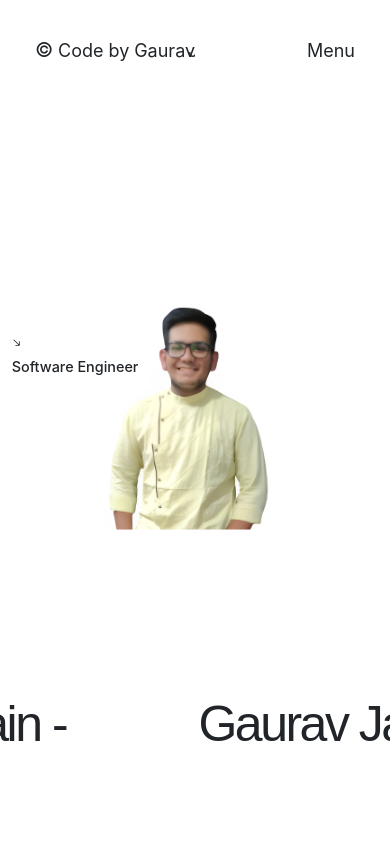
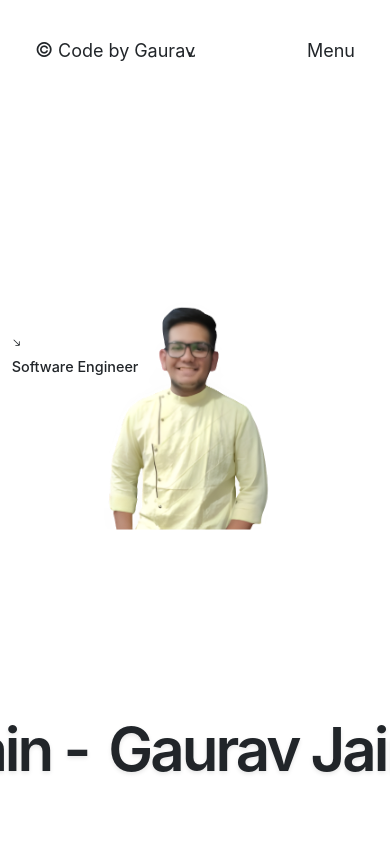
Before and after one commit to gauravjain0377/Portfolio, a Next.js app: page / in a window 390 px wide. Shown: the top 844 px of the page. Built offline with nearby package versions, Linux system fonts and the light colour scheme.

Commit message:
updated the hero section

```diff
--- a/components/hero/heroStyle.module.scss
+++ b/components/hero/heroStyle.module.scss
@@ -26,7 +26,7 @@
   top: calc(100vh - 300px);
   left: 0;
   width: 100%;
-  overflow: hidden;
+  overflow: visible; /* Change from hidden to visible */
 }
 
 .slider {
@@ -37,22 +37,22 @@
 }
 
 .slider p {
-  font-family: sans-serif;
-  position: relative;
-  margin: 0px;
+  font-size: 120px;
+  font-weight: 600;
   color: var(--text-primary);
-  font-size: 230px;
-  font-weight: 500;
-  padding-right: 50px;
-  transition: color 0.3s ease;
-  line-height: 0.8;
-  white-space: nowrap;
+  padding-right: 25px;
   letter-spacing: -0.02em; /* Reduce letter spacing to prevent overlap */
 }
 
+.slider p:nth-of-type(1) {
+  position: relative; /* Change from absolute to relative */
+  left: 0;
+  margin-left: 0px;
+}
+
 .slider p:nth-of-type(2) {
-  position: absolute;
-  left: 100%;
+  position: relative; /* Change from absolute to relative */
+  left: 0;
   margin-left: 20px; /* Add space between the two text instances */
 }
 
@@ -754,3 +754,53 @@
     width: 98% !important;
   }
 }
+
+/* Mobile responsiveness for the slider text */
+@media (max-width: 820px) {
+  .slideContainer {
+    top: calc(100vh - 200px); /* Move lower on mobile */
+    overflow: visible !important;
+  }
+
+  .slider {
+    width: 100% !important;
+    overflow: visible !important;
+  }
+
+  .slider p {
+    font-size: 80px !important; /* Smaller font size for mobile */
+    font-weight: 600 !important;
+    color: var(--text-primary) !important;
+    padding-right: 15px !important;
+    /* Ensure text is visible */
+    position: relative !important;
+    left: 0 !important;
+    margin-left: 0 !important;
+    /* Add text shadow for better visibility */
+    text-shadow: 0 2px 4px rgba(0, 0, 0, 0.1) !important;
+  }
+
+  .slider p:nth-of-type(1) {
+    position: relative !important;
+    left: 0 !important;
+    margin-left: 0 !important;
+  }
+
+  .slider p:nth-of-type(2) {
+    position: relative !important;
+    left: 0 !important;
+    margin-left: 15px !important;
+  }
+}
+
+/* Additional mobile fixes for smaller screens */
+@media (max-width: 480px) {
+  .slider p {
+    font-size: 60px !important;
+    padding-right: 10px !important;
+  }
+
+  .slider p:nth-of-type(2) {
+    margin-left: 10px !important;
+  }
+}
--- a/components/project/childProject/style.module.scss
+++ b/components/project/childProject/style.module.scss
@@ -18,7 +18,6 @@
     }
   }
 }
-
 @media (max-width: 480px ) {
   .project{
     gap: 45px !important; /* Increased gap for better spacing */
--- a/components/project/style.module.scss
+++ b/components/project/style.module.scss
@@ -97,7 +97,7 @@
   .projects {
     padding-left: 30px !important;
     padding-right: 30px !important;
-    margin-top: 250px !important; /* Increased margin for better spacing */
+    margin-top: 200px !important; /* Increase margin to move projects down */
   }
 
   .body {
@@ -122,7 +122,7 @@
   .projects {
     padding-left: 20px !important;
     padding-right: 20px !important;
-    margin-top: 120px !important; /* Increased margin for better spacing */
+    margin-top: 50px !important;
   }
 
   .body {
--- a/components/sliderImages/SliderImages.jsx
+++ b/components/sliderImages/SliderImages.jsx
@@ -58,7 +58,6 @@ const SliderImages = () => {
         {slider1.map((pro, index) => {
           return (
             <div
-
               className={Styles.project}
               key={`sli_${index}`}
               style={{ backgroundColor: pro.color}}
@@ -68,17 +67,9 @@ const SliderImages = () => {
                   alt="ProjectImages"
                   fill={true}
                   src={`/images/${pro.src}`}
-                  sizes="(max-width: 768px) 100vw, (max-width: 480px) 50vw, 25vw"
+                  sizes="(max-width: 768px) 100vw, 25vw"
                   quality={90}
                   priority={index < 2}
-                  loading="lazy"
-                  onError={(e) => {
-                    console.error(`Failed to load image: ${pro.src}`);
-                    e.target.style.display = 'none';
-                  }}
-                  onLoad={() => {
-                    console.log(`Successfully loaded image: ${pro.src}`);
-                  }}
                 />
               </div>
             </div>
@@ -98,17 +89,9 @@ const SliderImages = () => {
                   alt="ProjectImages"
                   fill={true}
                   src={`/images/${pro.src}`}
-                  sizes="(max-width: 768px) 100vw, (max-width: 480px) 50vw, 25vw"
+                  sizes="(max-width: 768px) 100vw, 25vw"
                   quality={90}
                   priority={index < 2}
-                  loading="lazy"
-                  onError={(e) => {
-                    console.error(`Failed to load image: ${pro.src}`);
-                    e.target.style.display = 'none';
-                  }}
-                  onLoad={() => {
-                    console.log(`Successfully loaded image: ${pro.src}`);
-                  }}
                 />
               </div>
             </div>
```
